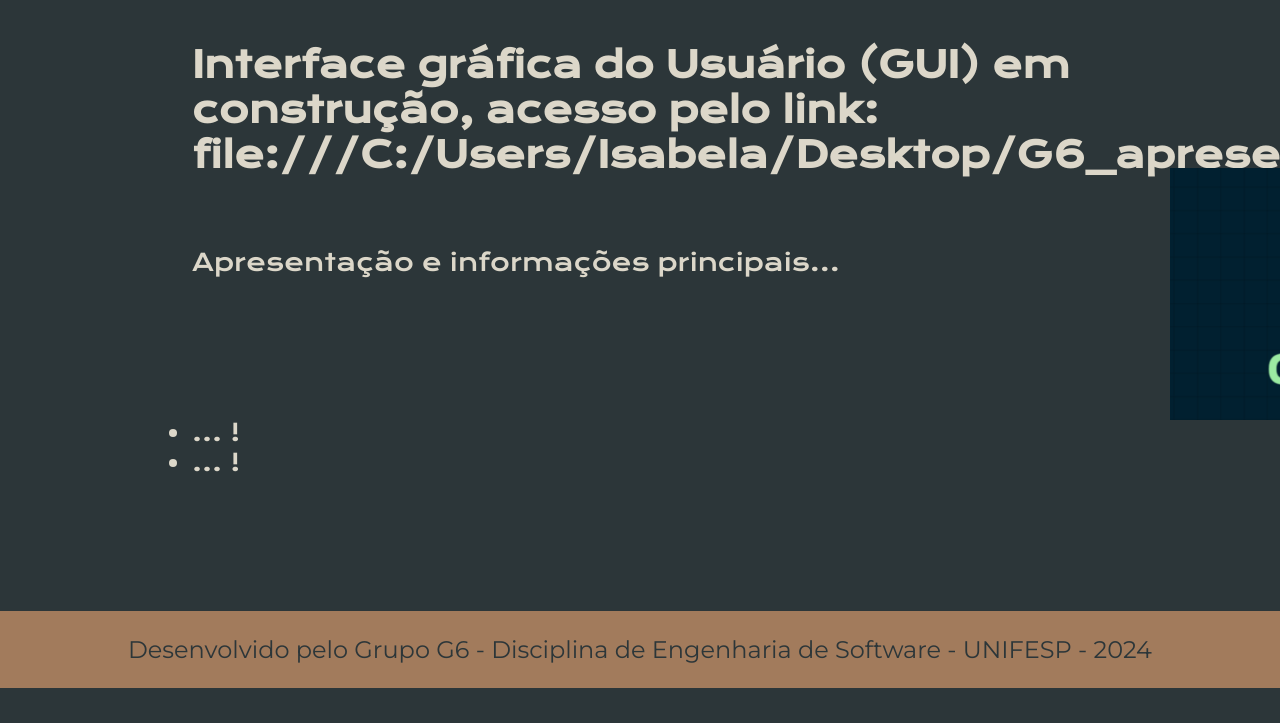
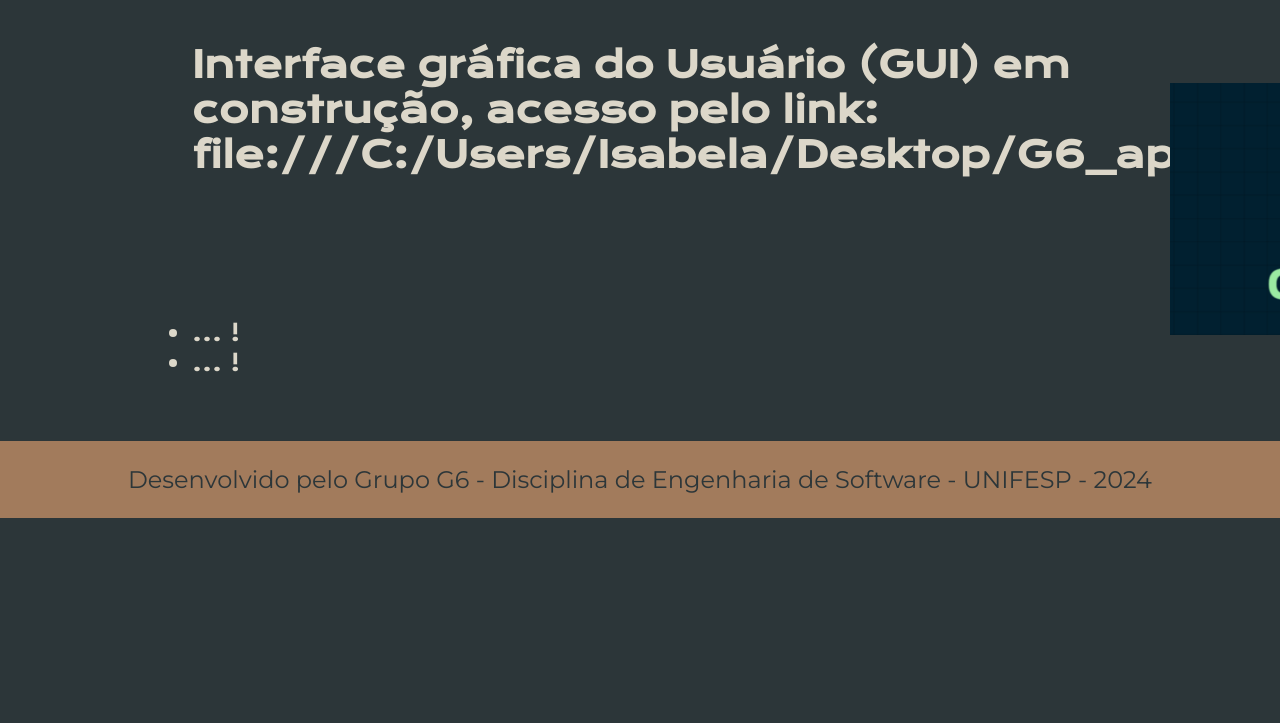
Before and after one commit to IsabelaAmaroh/G6., a plain HTML site: page projeto.html in a window 1280 px wide. Shown: the part 77-800 px from the top of the page. Drawn offline with nearby package versions, Linux system fonts and the light colour scheme.

Commit message:
Update projeto.html

```diff
--- a/projeto.html
+++ b/projeto.html
@@ -17,17 +17,16 @@
     </header>
     <main class="apresentacao">
         <section <section class="apresentacao__conteudo">
+
             <h1 class="apresentacao__conteudo__titulo">Interface gráfica do Usuário (GUI) em construção, acesso pelo link:
             file:///C:/Users/Isabela/Desktop/G6_apresentacao_interface/INDEX.HTML </h1>
-            <p class="apresentacao__conteudo__paragrafo">
-                Apresentação e informações principais...</p>
 
             <p class="apresentacao__conteudo__paragrafo"></p>
+
             <ul class="apresentacao__conteudo__paragrafo">
                 <li>... !</li>
                 <li>... !</li>
             </ul>
-            </p>
 
         </section>
         <img class="apresentacao_imagem" src="./assets/g6.png" alt="Foto G6">
```
